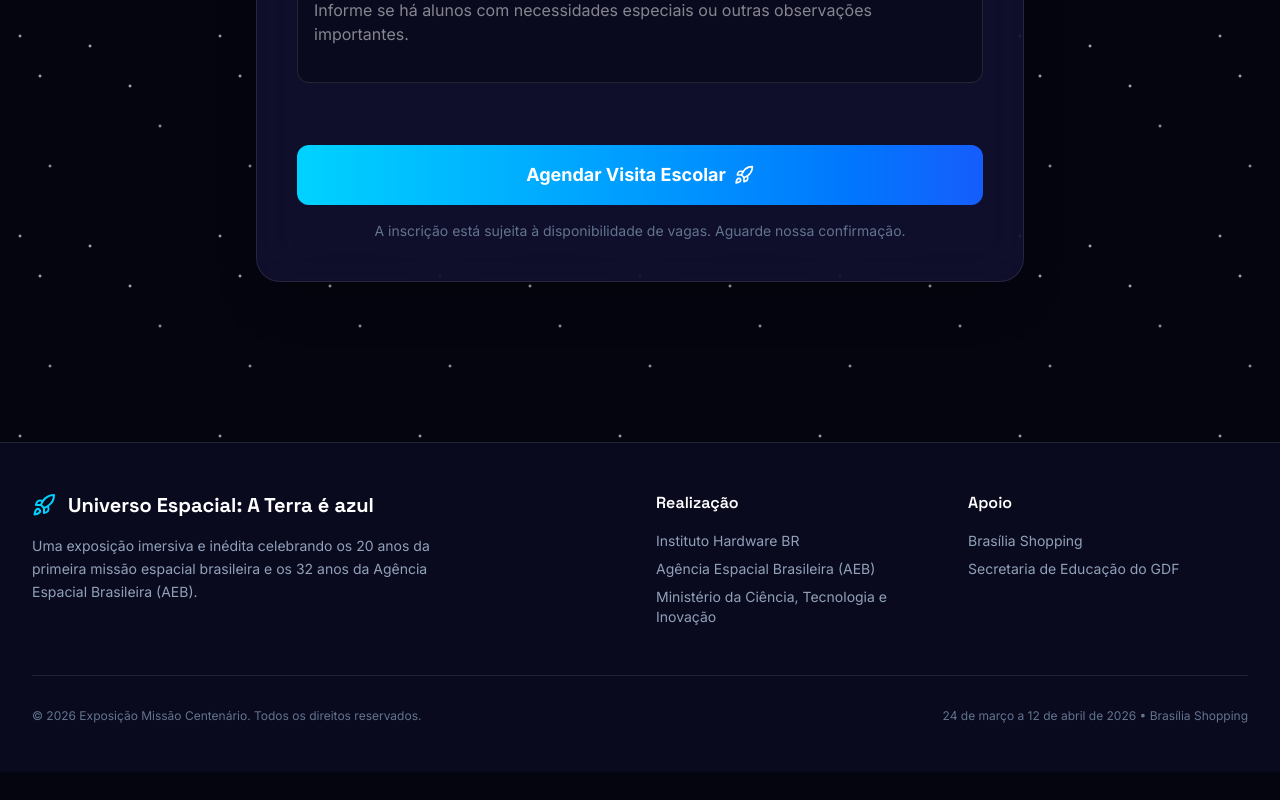
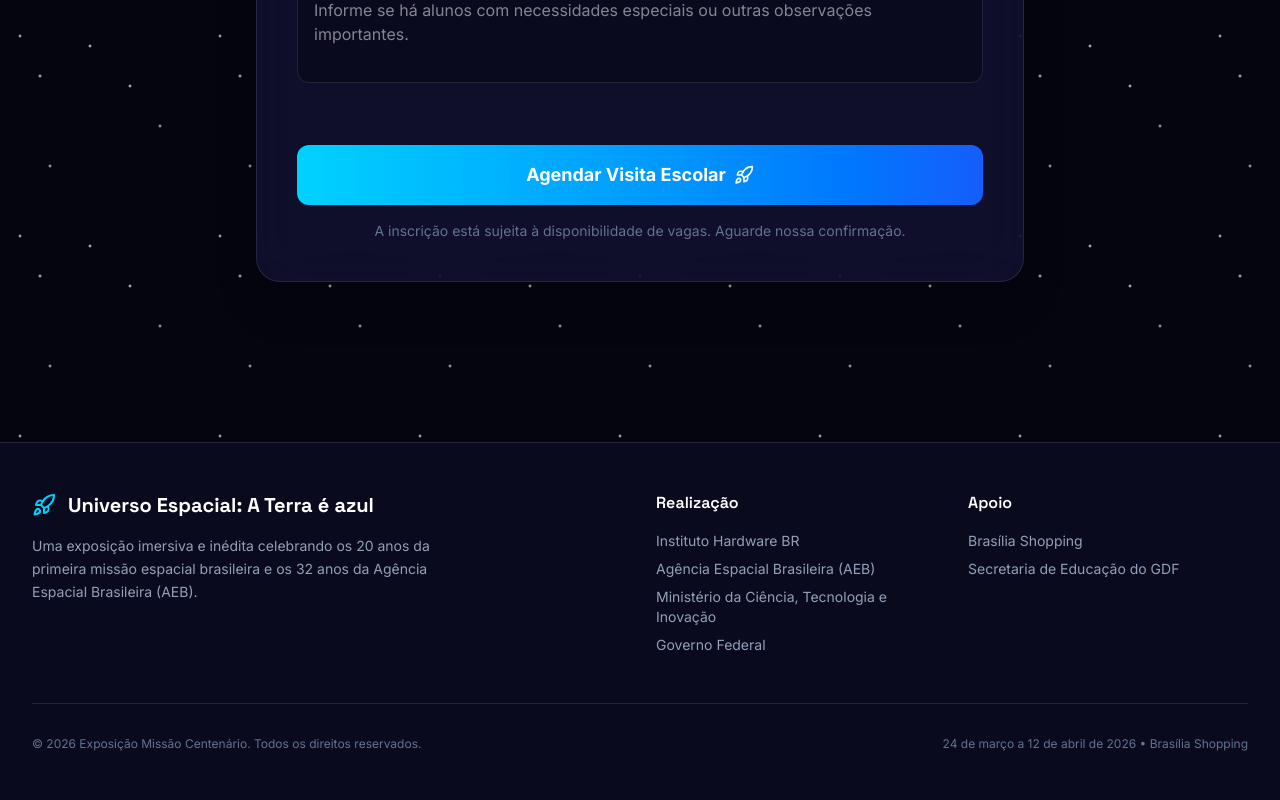
Before and after one commit to olegantonov/universo-espacial, a React (Vite) app: page /inscricao in a window 1280 px wide. Shown: the part 1794-2594 px from the top of the page. Before the commit the page ends 2566 px from the top, so only its background shows below. Built offline with nearby package versions, Linux system fonts and the light colour scheme.

Commit message:
fix: add Governo Federal back to footer text links but keep its logo hidden

```diff
--- a/src/components/Footer.tsx
+++ b/src/components/Footer.tsx
@@ -23,6 +23,7 @@ export default function Footer() {
               <li><a href="https://hardware.org.br/" target="_blank" rel="noopener noreferrer" className="hover:text-white transition-colors">Instituto Hardware BR</a></li>
               <li><a href="https://www.gov.br/aeb/pt-br/acesso-a-informacao/institucional/aeb" target="_blank" rel="noopener noreferrer" className="hover:text-white transition-colors">Agência Espacial Brasileira (AEB)</a></li>
               <li><a href="https://www.gov.br/mcti/pt-br" target="_blank" rel="noopener noreferrer" className="hover:text-white transition-colors">Ministério da Ciência, Tecnologia e Inovação</a></li>
+              <li><a href="https://www.gov.br/pt-br" target="_blank" rel="noopener noreferrer" className="hover:text-white transition-colors">Governo Federal</a></li>
             </ul>
           </div>
 
```
